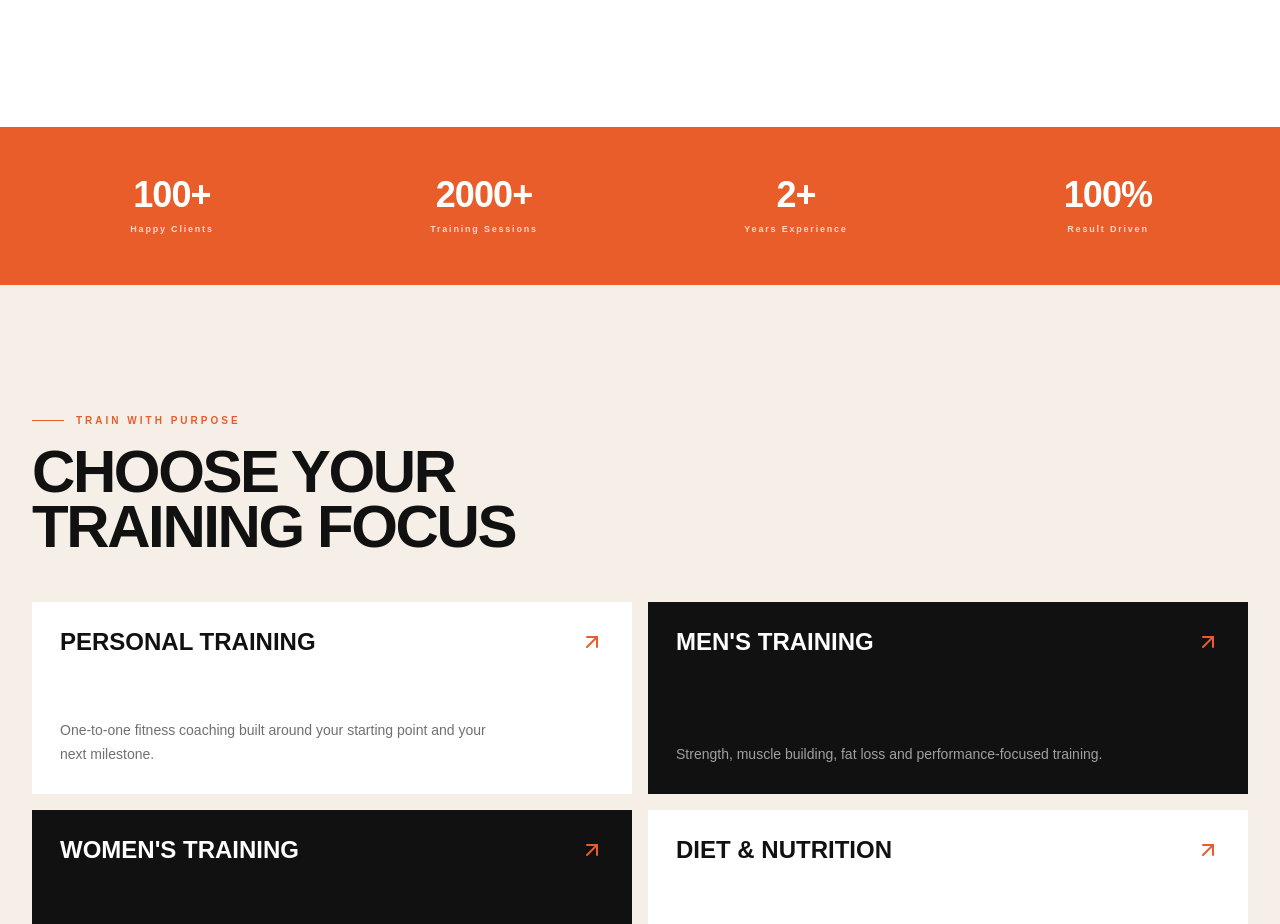
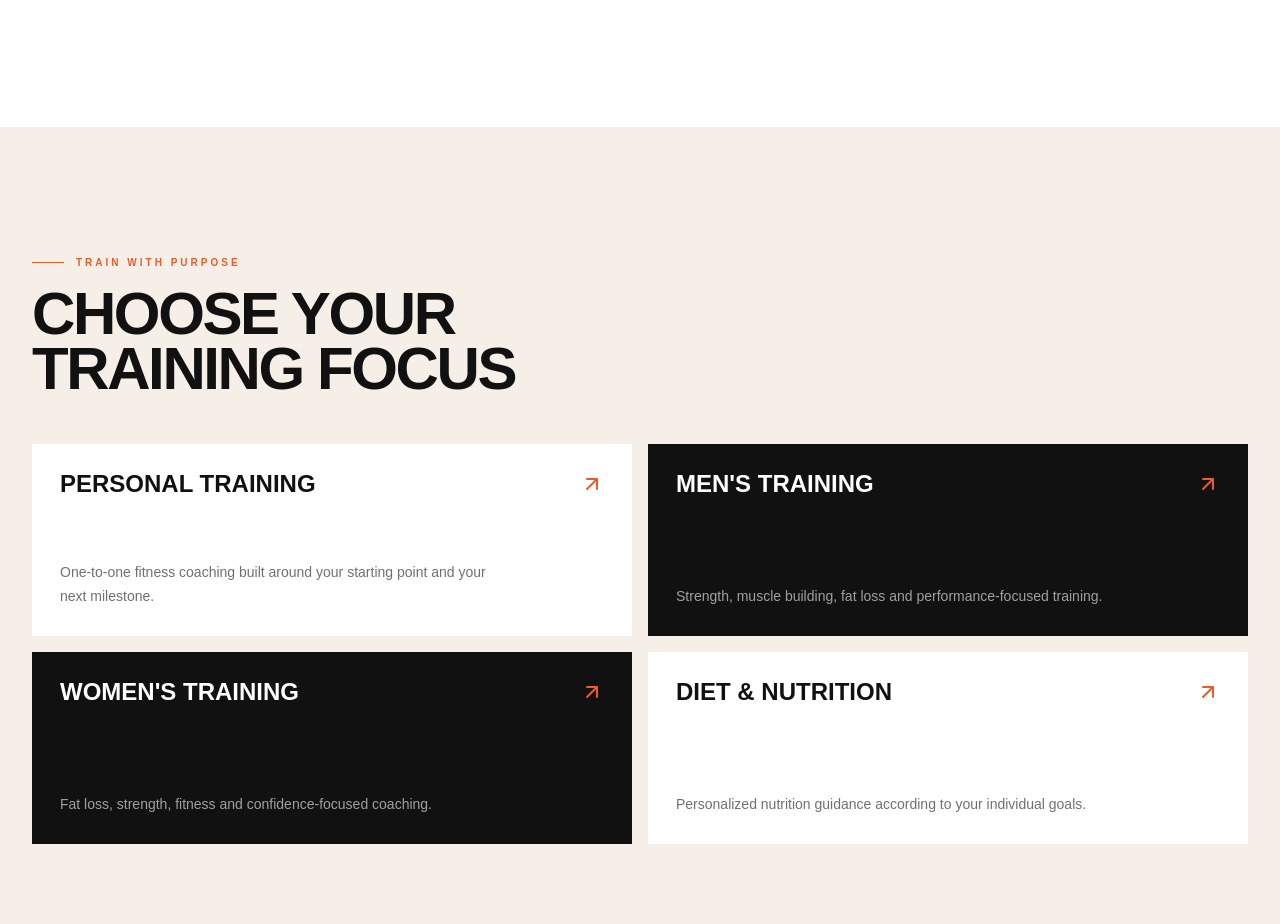
Before and after one commit to divyanshikumari/trainer, a Next.js app: page / in a window 1280 px wide. Shown: the part 3782-4706 px from the top of the page. Built offline with nearby package versions, Linux system fonts and the light colour scheme.

Commit message:
feat: remove client stats section

```diff
--- a/app/page.tsx
+++ b/app/page.tsx
@@ -80,8 +80,6 @@ export default function Page() {
 
     <section id="transformations" className="bg-white px-5 py-24 lg:px-8 lg:py-32"><div className="mx-auto max-w-7xl"><SectionTitle eyebrow="REAL PEOPLE. REAL PROGRESS." title="Client Transformations" /><div className="grid gap-4 sm:grid-cols-2 lg:grid-cols-3">{clientPlaceholders.map((src, index) => <article key={src} className="overflow-hidden rounded-2xl border border-[#111]/10 bg-[#f5efe7] p-2"><div className="grid grid-cols-2 gap-2"><div><img src={src} alt={`Dummy client transformation ${index + 1} before`} loading="lazy" className="aspect-[4/5] w-full rounded-lg object-cover" /><p className="mt-2 text-center text-[9px] font-bold tracking-[0.2em] text-[#777]">BEFORE</p></div><div><img src={src} alt={`Dummy client transformation ${index + 1} after`} loading="lazy" className="aspect-[4/5] w-full rounded-lg object-cover saturate-125" /><p className="mt-2 text-center text-[9px] font-bold tracking-[0.2em] text-[#b94d22]">AFTER</p></div></div></article>)}</div><p className="mt-7 text-center text-xs text-[#777]">Progress looks different for everyone. The system stays personal.</p></div></section>
 
-    <section className="bg-[#e85d2a] px-5 py-12 text-white lg:px-8"><div className="mx-auto grid max-w-7xl grid-cols-2 gap-8 text-center sm:grid-cols-4">{[['100+', 'Happy Clients'], ['2000+', 'Training Sessions'], ['2+', 'Years Experience'], ['100%', 'Result Driven']].map(([n, l]) => <div key={l}><b className="block text-4xl font-black tracking-tight">{n}</b><span className="mt-2 block text-[9px] font-bold tracking-[0.2em] text-white/75">{l}</span></div>)}</div></section>
-
     <section className="bg-[#f5efe7] px-5 py-24 lg:px-8 lg:py-32"><div className="mx-auto max-w-7xl"><SectionTitle eyebrow="TRAIN WITH PURPOSE" title="Choose Your Training Focus" /><div className="grid gap-4 md:grid-cols-2">{programs.map(([name, copy], i) => <article key={name} className={`flex min-h-48 flex-col justify-between p-7 ${i === 1 || i === 2 ? 'bg-[#111] text-white' : 'bg-white'}`}><div className="flex items-start justify-between"><h3 className="max-w-xs text-2xl font-black uppercase leading-none">{name}</h3><ArrowUpRight className="text-[#e85d2a]" /></div><p className="max-w-md text-sm leading-6 opacity-60">{copy}</p></article>)}</div></div></section>
 
     <section id="packages" className="bg-[#111] px-5 py-24 text-white lg:px-8 lg:py-32"><div className="mx-auto max-w-7xl"><SectionTitle eyebrow="TRAINING PACKAGES" title="Invest In Your Strongest Self" light /><div className="grid gap-5 lg:grid-cols-3">{packages.map((pkg) => <article key={pkg.label} className={`relative flex flex-col rounded-[2rem_0.75rem_2rem_0.75rem] p-7 backdrop-blur-md shadow-xl ${pkg.featured ? 'bg-[#e85d2a]' : 'border border-white/15 bg-white/[0.06]'}`}>{pkg.featured && <span className="absolute right-5 top-5 bg-white px-3 py-1 text-[9px] font-black tracking-widest text-[#e85d2a]">BEST VALUE</span>}<p className="text-[10px] font-bold tracking-[0.25em] opacity-60">{pkg.label}</p><h3 className="mt-10 text-2xl font-black uppercase">{pkg.name}</h3><p className="mt-5 text-4xl font-black">{pkg.price}<span className="text-sm font-normal opacity-60"> / month</span></p><ul className="my-8 flex-1 space-y-4 border-y border-current/15 py-7">{pkg.features.map((f) => <li key={f} className="flex gap-3 text-sm opacity-80"><Check size={16} />{f}</li>)}</ul><Button secondary={!!pkg.featured} className={pkg.featured ? 'border-white text-white' : ''}>BOOK NOW</Button></article>)}</div></div></section>
```
